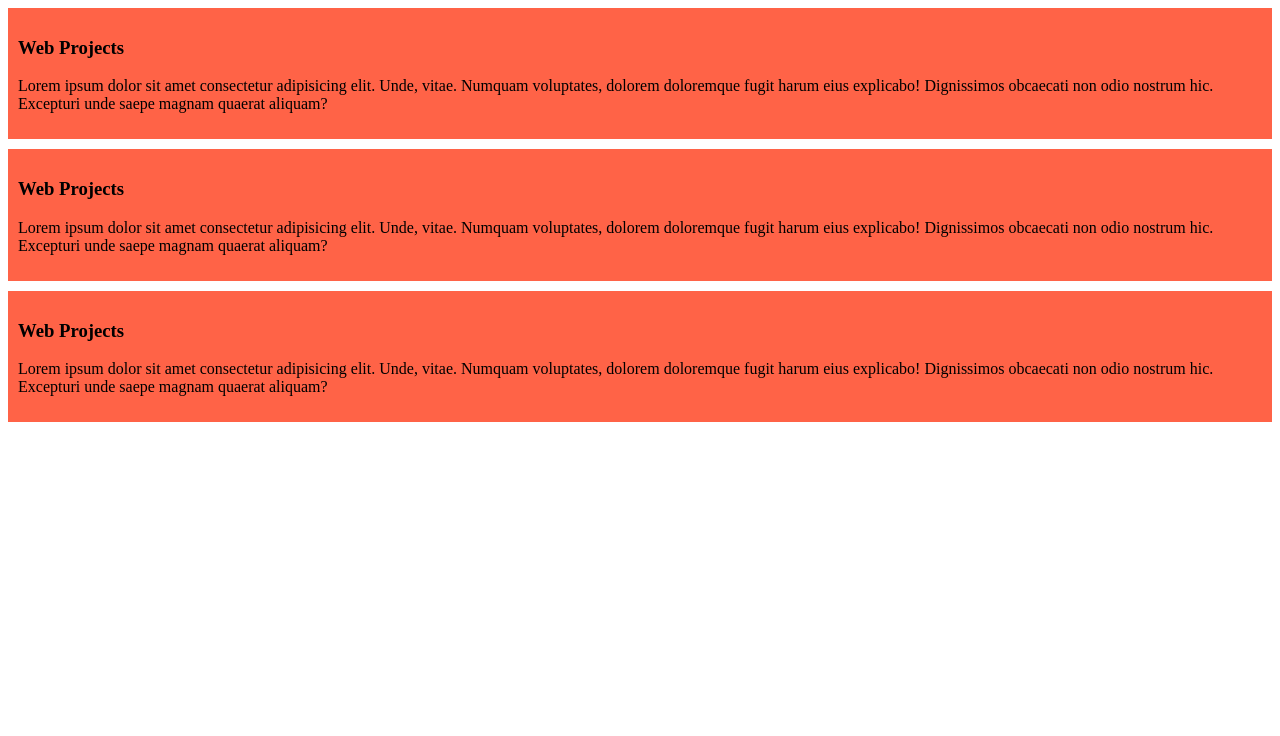
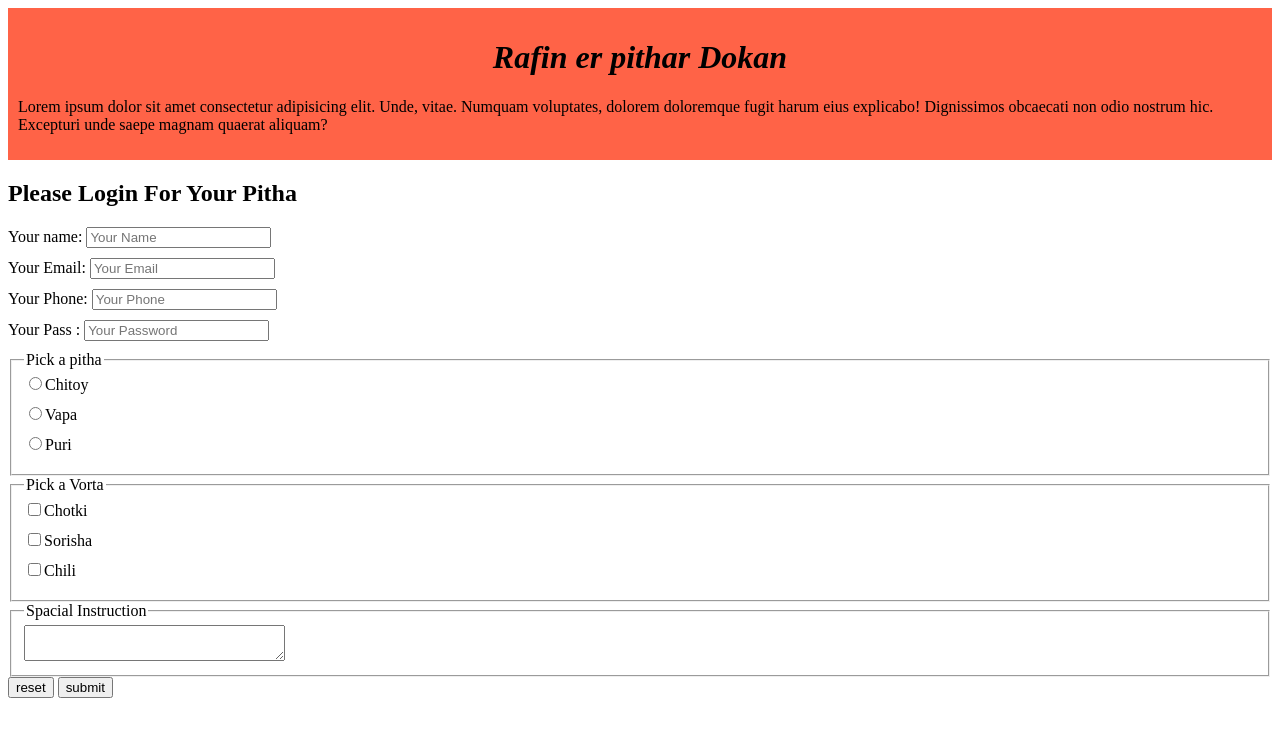
Before and after one commit to Jubayer-profile/programming-web, a plain HTML site: page index.html in a window 1280 px wide. Drawn offline with Linux system fonts and the light colour scheme.

Commit message:
added a new site

```diff
--- a/index.html
+++ b/index.html
@@ -8,16 +8,58 @@
 </head>
 <body>
     <div>
-        <h3>Web Projects</h3>
+        <h1>Rafin er pithar Dokan</h1>
         <p>Lorem ipsum dolor sit amet consectetur adipisicing elit. Unde, vitae. Numquam voluptates, dolorem doloremque fugit harum eius explicabo! Dignissimos obcaecati non odio nostrum hic. Excepturi unde saepe magnam quaerat aliquam?</p>
     </div>
-     <div>
-        <h3>Web Projects</h3>
-        <p>Lorem ipsum dolor sit amet consectetur adipisicing elit. Unde, vitae. Numquam voluptates, dolorem doloremque fugit harum eius explicabo! Dignissimos obcaecati non odio nostrum hic. Excepturi unde saepe magnam quaerat aliquam?</p>
-    </div>
-    <div>
-        <h3>Web Projects</h3>
-        <p>Lorem ipsum dolor sit amet consectetur adipisicing elit. Unde, vitae. Numquam voluptates, dolorem doloremque fugit harum eius explicabo! Dignissimos obcaecati non odio nostrum hic. Excepturi unde saepe magnam quaerat aliquam?</p>
-    </div>
+    <main>
+        <h2>Please Login For Your Pitha</h2>
+        <form action="">
+                <label for="">Your name:
+                    <input type="name" placeholder="Your Name">
+                </label>
+              <label for="">Your Email:
+                <input type="email" name="" id="" placeholder="Your Email">
+              </label>
+              <label for="">Your Phone:
+                <input type="phone" placeholder="Your Phone">
+              </label>
+              <label for="">Your Pass :
+                <input type="password" name="" id="" placeholder="Your Password">
+              </label>
+
+        <fieldset>
+            <legend>Pick a pitha</legend>
+                <label for="chitoy">
+                    <input type="radio" name="pitha" id="chitoy">Chitoy
+                </label>
+                <label for="vapa">
+                    <input type="radio" name="pitha" id="vapa">Vapa
+                </label>
+                <label for="puri">
+                    <input type="radio" name="pitha" id="puri">Puri
+                </label>
+        </fieldset>
+        <fieldset>
+            <legend>Pick a Vorta</legend>
+            <label for="chotki">
+                <input type="checkbox" name="" id="chotki">Chotki
+            </label>
+            <label for="sorisa">
+                <input type="checkbox" name="" id="sorisa">Sorisha
+            </label>
+            <label for="chili">
+                <input type="checkbox" name="" id="chili">Chili
+            </label>
+        </fieldset>
+        <fieldset>
+            <legend>Spacial Instruction</legend>
+            <textarea name="" id="" cols="30" rows="2"></textarea>
+        </fieldset>
+        <input type="reset" value="reset">
+        <input type="submit" value="submit">
+
+    </form>
+    </main>
+
 </body>
 </html>
--- a/style/blog.css
+++ b/style/blog.css
@@ -3,3 +3,11 @@ div{
     padding: 10px;
     margin-bottom: 10px;
 }
+label{
+    display: block;
+    margin-bottom: 10px;
+}
+h1{
+    text-align: center;
+    font-style: oblique;
+}
```
